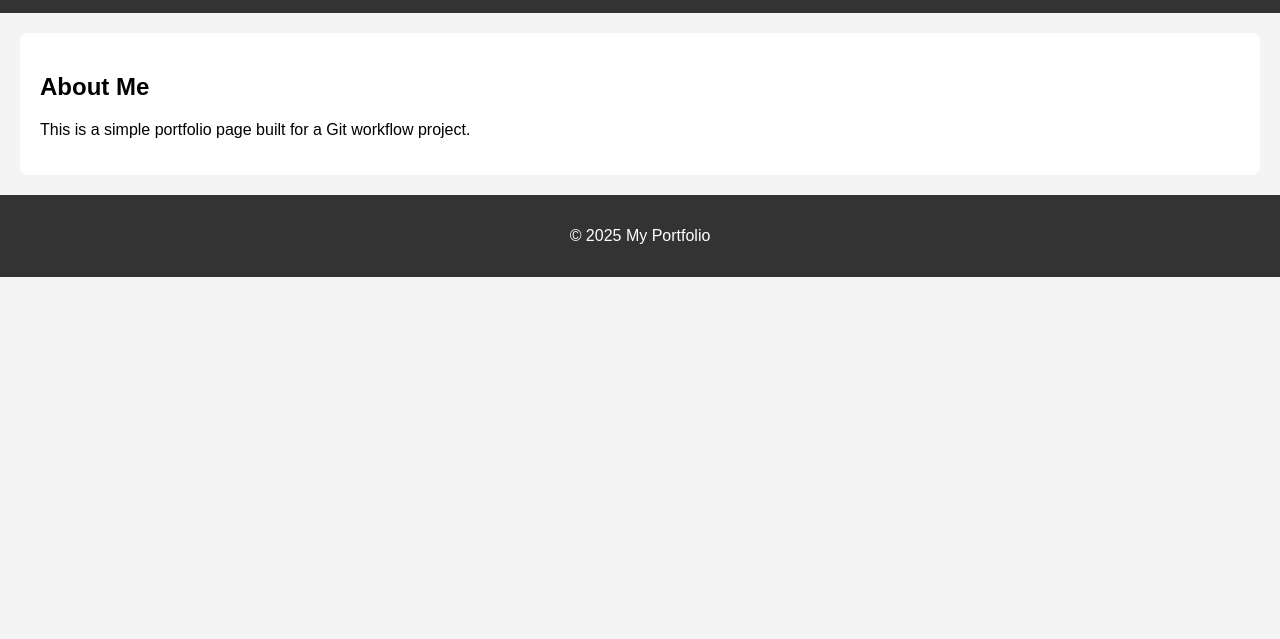
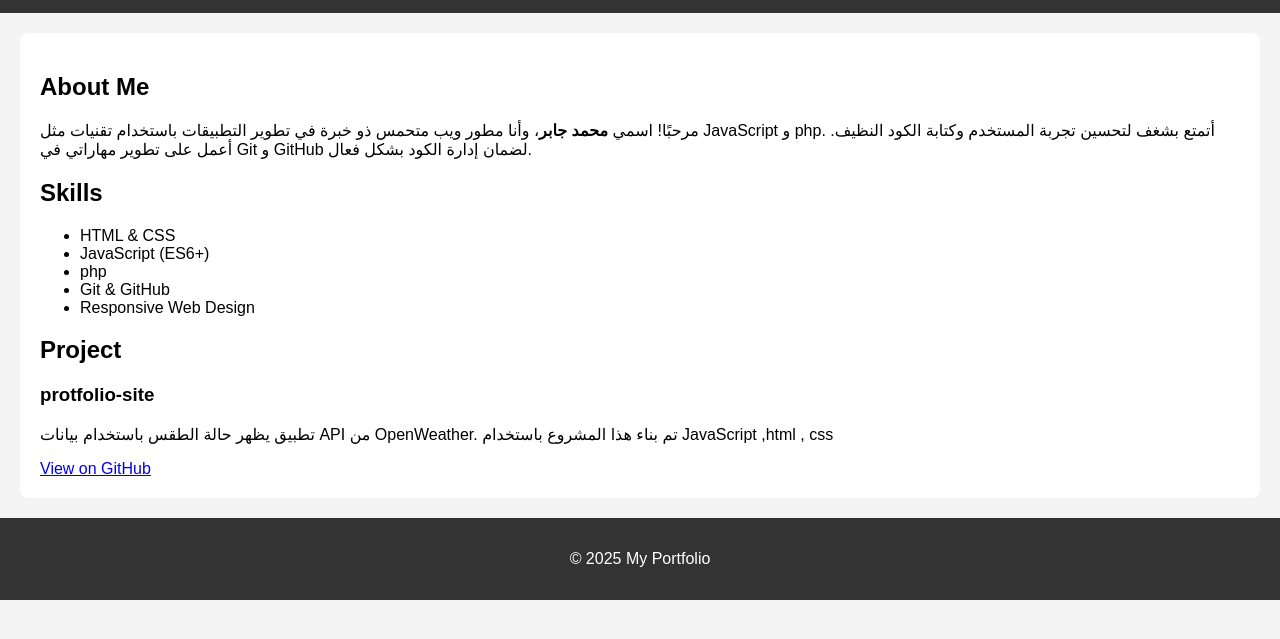
Before and after one commit to MohamedGaber233/portfolio-site, a plain HTML site: page index.html in a window 1280 px wide. Shown: the part 117-756 px from the top of the page. Drawn offline with Linux system fonts and the light colour scheme.

Commit message:
Update index page with real information

```diff
--- a/index.html
+++ b/index.html
@@ -15,10 +15,37 @@
   </header>
 
   <main>
-    <section>
+    <section id="about">
       <h2>About Me</h2>
-      <p>This is a simple portfolio page built for a Git workflow project.</p>
+      <p>
+        مرحبًا! اسمي <strong>محمد جابر</strong>، وأنا مطور ويب متحمس ذو خبرة في تطوير التطبيقات باستخدام تقنيات مثل JavaScript و php. أتمتع بشغف لتحسين تجربة المستخدم وكتابة الكود النظيف. أعمل على تطوير مهاراتي في Git و GitHub لضمان إدارة الكود بشكل فعال.
+      </p>
     </section>
+
+    <section id="skills">
+      <h2>Skills</h2>
+      <ul>
+        <li>HTML &amp; CSS</li>
+        <li>JavaScript (ES6+)</li>
+        <li>php</li>
+        <li>Git &amp; GitHub</li>
+        <li>Responsive Web Design</li>
+      </ul>
+    </section>
+
+    <section id="projects">
+      <h2>Project</h2>
+
+      <div class="project">
+        <h3>protfolio-site</h3>
+        <p>تطبيق يظهر حالة الطقس باستخدام بيانات API من OpenWeather. تم بناء هذا المشروع باستخدام JavaScript ,html , css</p>
+        <a href="https://github.com/MohamedGaber233/portfolio-site.git" target="_blank">View on GitHub</a>
+      </div>
+
+    </section>
+
+
+
   </main>
 
   <footer>
```
